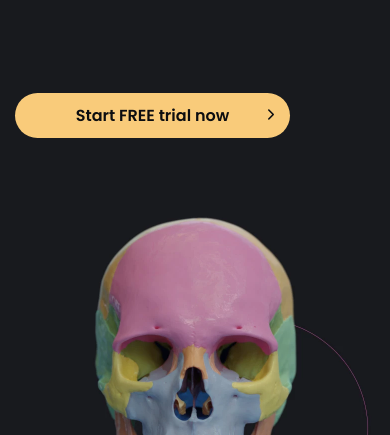
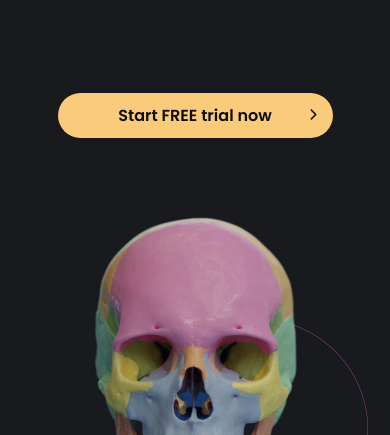
Before and after one commit to zoalfekar-nasser/Anatomy.App, a plain HTML site: page index.html in a window 390 px wide. Shown: the part 409-844 px from the top of the page. Drawn offline with Linux system fonts and the light colour scheme.

Commit message:
Design Files

```diff
--- a/sass/helpers/_global-rules.scss
+++ b/sass/helpers/_global-rules.scss
@@ -1,11 +1,13 @@
 @use "colors" as c;
-
+@use "variables" as v;
 *,
 *::after,
 *::before {
   box-sizing: border-box;
-  @media (max-width: 576px) {
-    outline-offset: none;
+}
+@media (v.$max-small) {
+  *:focus {
+    outline: none;
   }
 }
 
@@ -40,17 +42,15 @@ body {
 }
 ::-webkit-scrollbar-thumb {
   border-radius: 10px;
-  background-color: rgba($color: c.$clr-primary, $alpha: .8);
+  background-color: rgba($color: c.$clr-primary, $alpha: 0.8);
   &:hover {
     background-color: rgba($color: c.$clr-primary, $alpha: 1);
-
   }
 }
 ::-webkit-scrollbar-track {
-  background-color: rgba($color: c.$clr-secondry, $alpha: .4);
+  background-color: rgba($color: c.$clr-secondry, $alpha: 0.4);
   margin-block: 5px;
 }
-
 
 /*==================================*/
 
--- a/sass/style.scss
+++ b/sass/style.scss
@@ -300,6 +300,9 @@ header {
         }
         p {
           font-size: 1rem;
+        }
+        .button {
+          margin-inline: auto;
         }
       }
       @media (v.$min-small) and (v.$max-medium) {
@@ -1232,7 +1235,11 @@ footer {
         }
       }
       &::after {
-        background-image: linear-gradient(to right, c.$clr-primary 30%, c.$clr-secondry 70%);
+        background-image: linear-gradient(
+          to right,
+          c.$clr-primary 30%,
+          c.$clr-secondry 70%
+        );
       }
     }
   }
```
Also changed, not shown: css/style.css.
